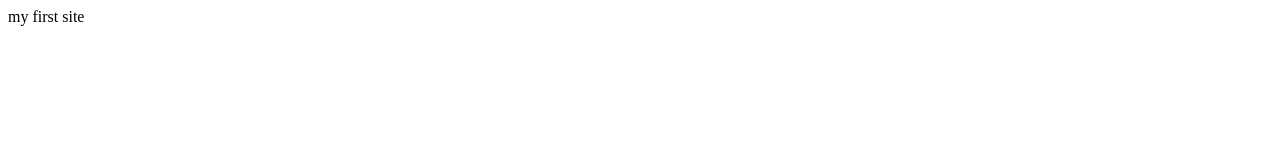
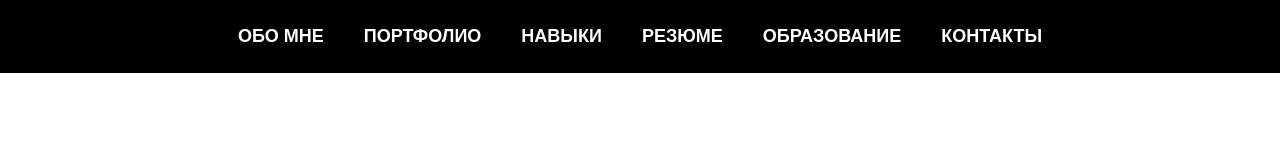
Before and after one commit to George-1203/george-1203.github.io, a plain HTML site: page index.html in a window 1280 px wide. Drawn offline with Linux system fonts and the light colour scheme.

Commit message:
added nav

```diff
--- /dev/null
+++ b/css/styles.css
@@ -0,0 +1,60 @@
+html, body {
+    margin: 0;
+    padding: 0;
+    font-family: arial;
+
+}
+
+header {
+    background: black;
+
+}
+
+.container {
+    margin: 0 auto;
+    max-width: 80vw;
+    text-align: center;
+}
+
+nav {
+    margin: 0 auto;
+    padding: 20px;
+    font-size: 0;
+    justify-content: center;
+    align-items: center;
+
+}
+
+.nav-link {
+    color: white;
+    display: inline-block;
+    vertical-align: top;
+    margin: 6px 20px;
+    font-size: 18px;
+    position: relative;
+    font-weight: bolder;
+    text-transform: uppercase;
+    text-decoration: none;
+    transition: color 0.5 linear;
+}
+
+.nav-link:after {
+    content: "";
+    display: none;
+    width: 100%;
+    height: 3px;
+    background-color: gold;
+    position: absolute;
+    top: 100%;
+    left: 0;
+    z-index: 1;
+}
+
+.nav-link:hover {
+    color: gold;
+}
+
+.nav-link:hover:after {
+    display: block;
+
+}
--- a/index.html
+++ b/index.html
@@ -2,9 +2,21 @@
 <html lang="en">
 <head>
     <meta charset="UTF-8">
+    <link rel="stylesheet" href="./css/styles.css">
     <title>Home</title>
 </head>
 <body>
-    <div>my first site</div>
+   <header class="header">
+      <div class="container">
+         <nav>
+           <a class="nav-link" href="">обо мне</a>
+           <a class="nav-link" href="">портфолио</a>
+           <a class="nav-link" href="">навыки</a>
+           <a class="nav-link" href="">резюме</a>
+           <a class="nav-link" href="">образование</a>
+           <a class="nav-link" href="">контакты</a>
+         </nav>
+       </div>
+   </header>
 </body>
 </html>
```
